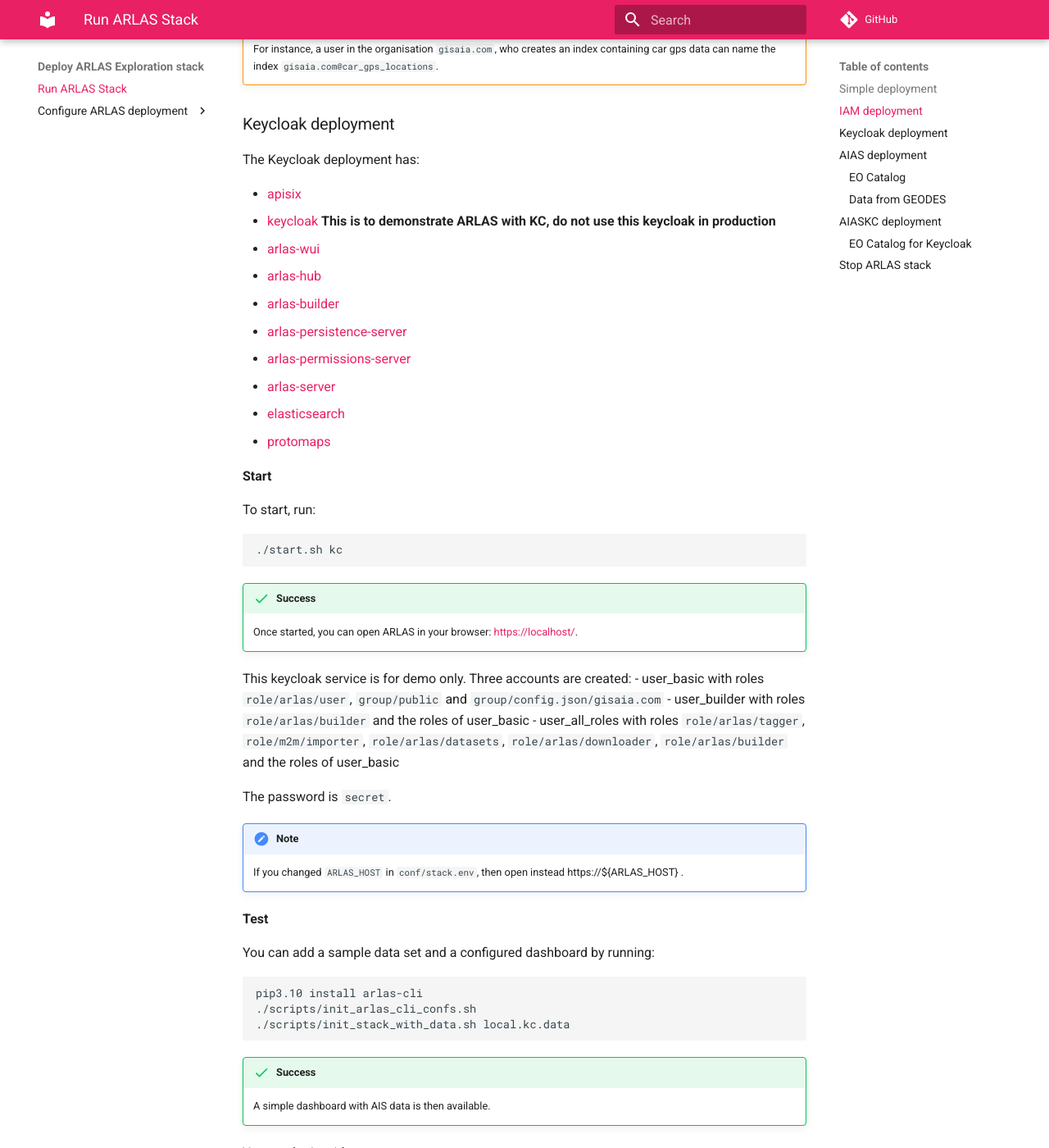
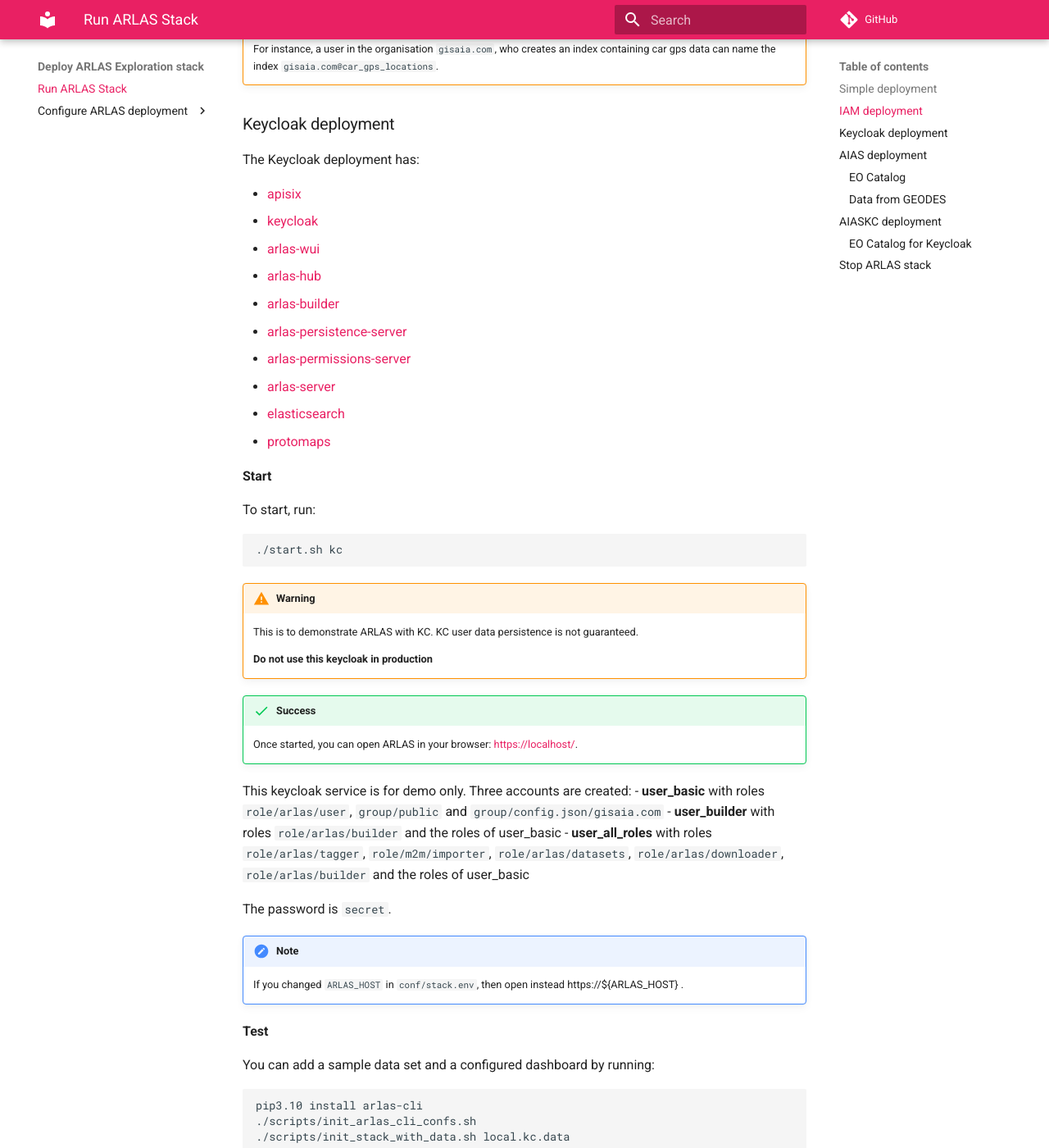
Before and after one commit to gisaia/ARLAS-Exploration-stack, an MkDocs documentation site: the page built from docs/docs/arlas_exploration_stack.md, in a window 1280 px wide and 1400 px high, scrolled down 2402 px. Shown: the whole window at 82% size. Built offline with MkDocs 1.6.1 and Material for MkDocs 9.7.7, drawn with Linux system fonts in a browser that asks for light colours; comment, search, counter and statistics services are not loaded; some of the changed text lies outside the part shown.

````diff
--- a/docs/docs/arlas_exploration_stack.md
+++ b/docs/docs/arlas_exploration_stack.md
@@ -108,13 +108,20 @@ To start, run:
 ./start.sh kc
 ```
 
+
+!!! warning
+    This is to demonstrate ARLAS with KC. KC user data persistence is not guaranteed.
+
+    __Do not use this keycloak in production__
+
 !!! success
     Once started, you can open ARLAS in your browser: [https://localhost/](https://localhost/).
 
 This keycloak service is for demo only. Three accounts are created:
-- user_basic with roles `role/arlas/user`, `group/public` and `group/config.json/gisaia.com`
-- user_builder with roles `role/arlas/builder` and the roles of user_basic
-- user_all_roles with roles `role/arlas/tagger`, `role/m2m/importer`, `role/arlas/datasets`, `role/arlas/downloader`, `role/arlas/builder` and the roles of user_basic
+- **user_basic** with roles `role/arlas/user`, `group/public` and `group/config.json/gisaia.com`
+- **user_builder** with roles `role/arlas/builder` and the roles of user_basic
+- **user_all_roles** with roles `role/arlas/tagger`, `role/m2m/importer`, `role/arlas/datasets`, `role/arlas/downloader`, `role/arlas/builder` and the roles of user_basic
+
 
 The password is `secret`.
 
@@ -242,6 +249,11 @@ To start, run:
 ./start.sh aiaskc
 ```
 
+!!! warning
+    This is to demonstrate AIAS with KC. KC user data persistence is not guaranteed.
+
+    __Do not use this keycloak in production__
+
 You can access ARLAS just like the [Keycloak deployment](#keycloak-deployment). You can also use the same script for initializing the stack with data.
 
 
````
Also changed, not shown: other parts of docs/docs/arlas_exploration_stack.md (+1 -1 lines), 2 other files.
